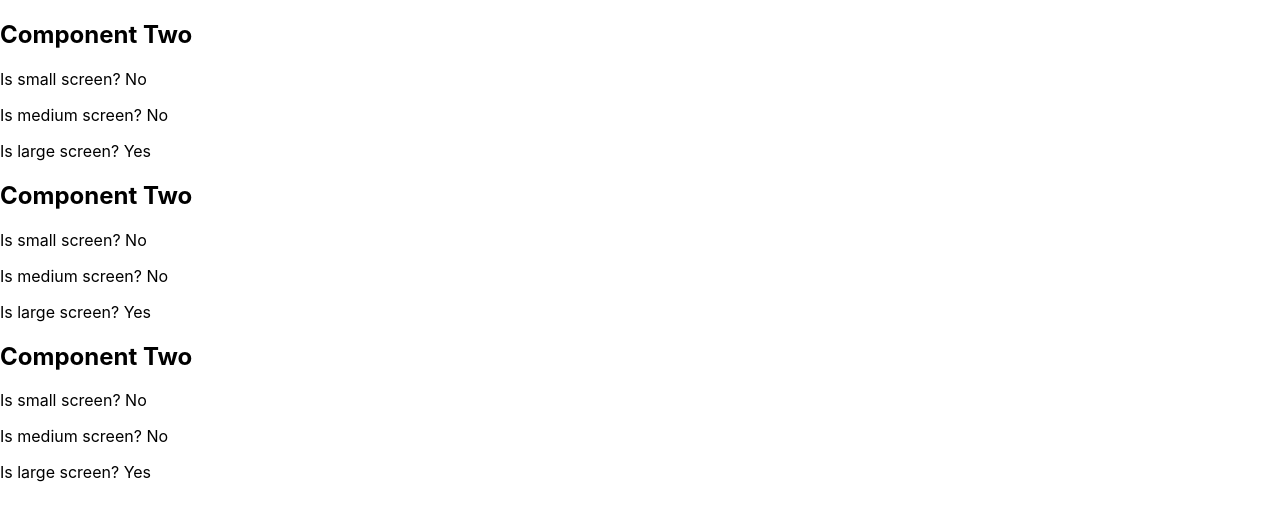
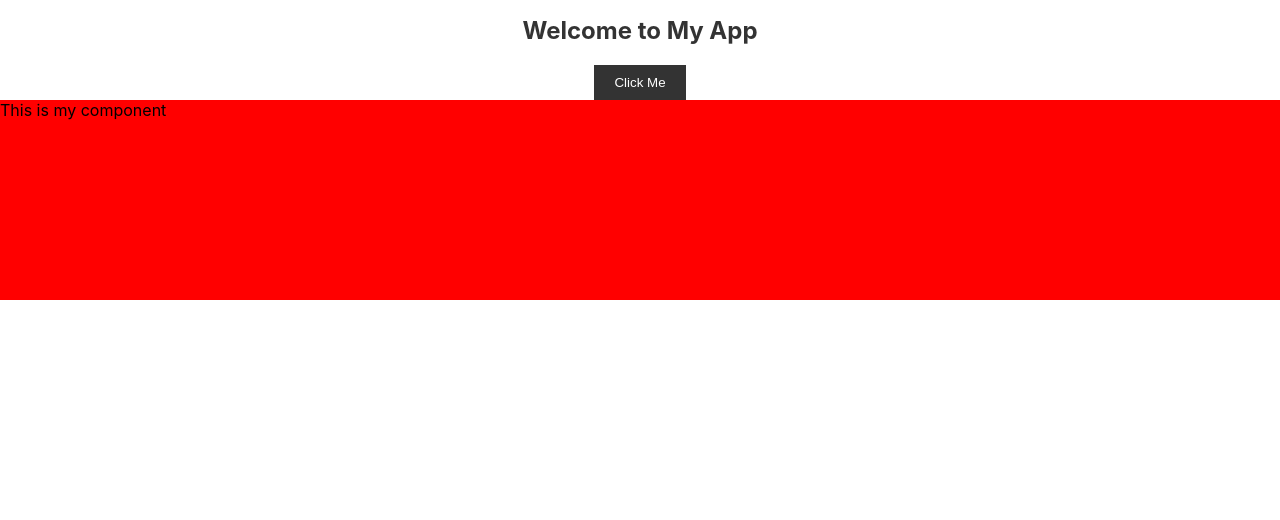
Before and after one commit to awinas-kannan/React, a React (Create React App) app: page / in a window 1280 px wide. Shown: the top 520 px of the page. Built offline with nearby package versions, Linux system fonts and the light colour scheme.

Commit message:
Syled div
Syled div

```diff
--- a/package.json
+++ b/package.json
@@ -13,6 +13,7 @@
     "react-router-dom": "^5.2.0",
     "react-scripts": "3.4.3",
     "react-speech-kit": "^3.0.1",
+    "styled-components": "^6.1.11",
     "yup": "^0.29.3"
   },
   "scripts": {
--- /dev/null
+++ b/src/Misc/InlineMediaQuery.js
@@ -0,0 +1,52 @@
+import React from 'react';
+import styled from 'styled-components';
+
+const Container = styled.div`
+  display: flex;
+  flex-direction: column;
+  align-items: center;
+`;
+
+const Heading = styled.h1`
+  color: #333;
+  font-size: 24px;
+  margin-bottom: 20px;
+
+  @media (max-width: 768px) {
+    font-size: 18px;
+  }
+`;
+
+const Button = styled.button`
+  padding: 10px 20px;
+  background-color: #333;
+  color: #fff;
+  border: none;
+  cursor: pointer;
+
+  @media (max-width: 768px) {
+    padding: 8px 16px;
+  }
+`;
+
+const InlineMediaQuery = () => {
+    const StyledDiv = styled.div`
+    background: red;
+    width: 100%;
+    height: 200px;
+
+    @media (max-width: 768px) {
+      background: blue;
+    }
+  `;
+
+    return (
+        <Container>
+          <Heading>Welcome to My App</Heading>
+          <Button>Click Me</Button>
+          <StyledDiv>This is my component</StyledDiv>
+        </Container>
+      );
+};
+
+export default InlineMediaQuery;
--- a/src/index.js
+++ b/src/index.js
@@ -45,6 +45,7 @@ import UseEffectLifeCycle from './30.UseEffect/UseEffectLifecyle';
 import { ReduxComponent } from './45.Redux/ReduxComponent';
 import { ReactResp } from './ReactResponsiveTest/ReactResp';
 import ReactRespPassAcrossComp from './ReactResponsiveTest/ReactRespPassAcrossComp';
+import InlineMediaQuery from './Misc/InlineMediaQuery';
 
 /////WITH JSX
 
@@ -415,7 +416,10 @@ const multipleInputHandleThroughState = <><MultipleImputStateHandler /> </>
 
 // ReactDOM.render(<ReactResp></ReactResp>, document.getElementById("root"));
 
-ReactDOM.render(<ReactRespPassAcrossComp></ReactRespPassAcrossComp>, document.getElementById("root"));
+// ReactDOM.render(<ReactRespPassAcrossComp></ReactRespPassAcrossComp>, document.getElementById("root"));
+
+ReactDOM.render(<InlineMediaQuery/>, document.getElementById("root"));
+
 
 // If you want your app to work offline and load faster, you can change
 // unregister() to register() below. Note this comes with some pitfalls.
```
Also changed, not shown: 1 other file (tests, documents, lock files or other folders).
